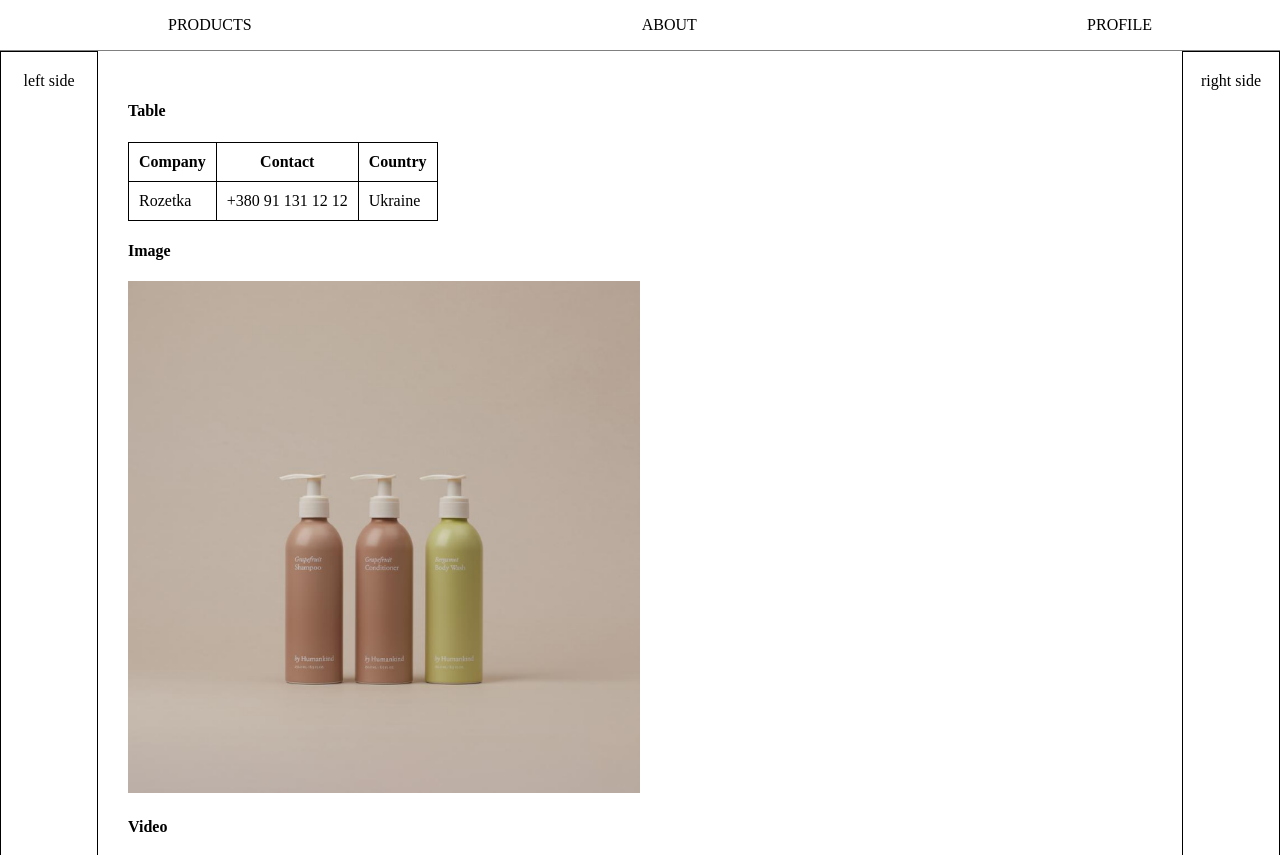
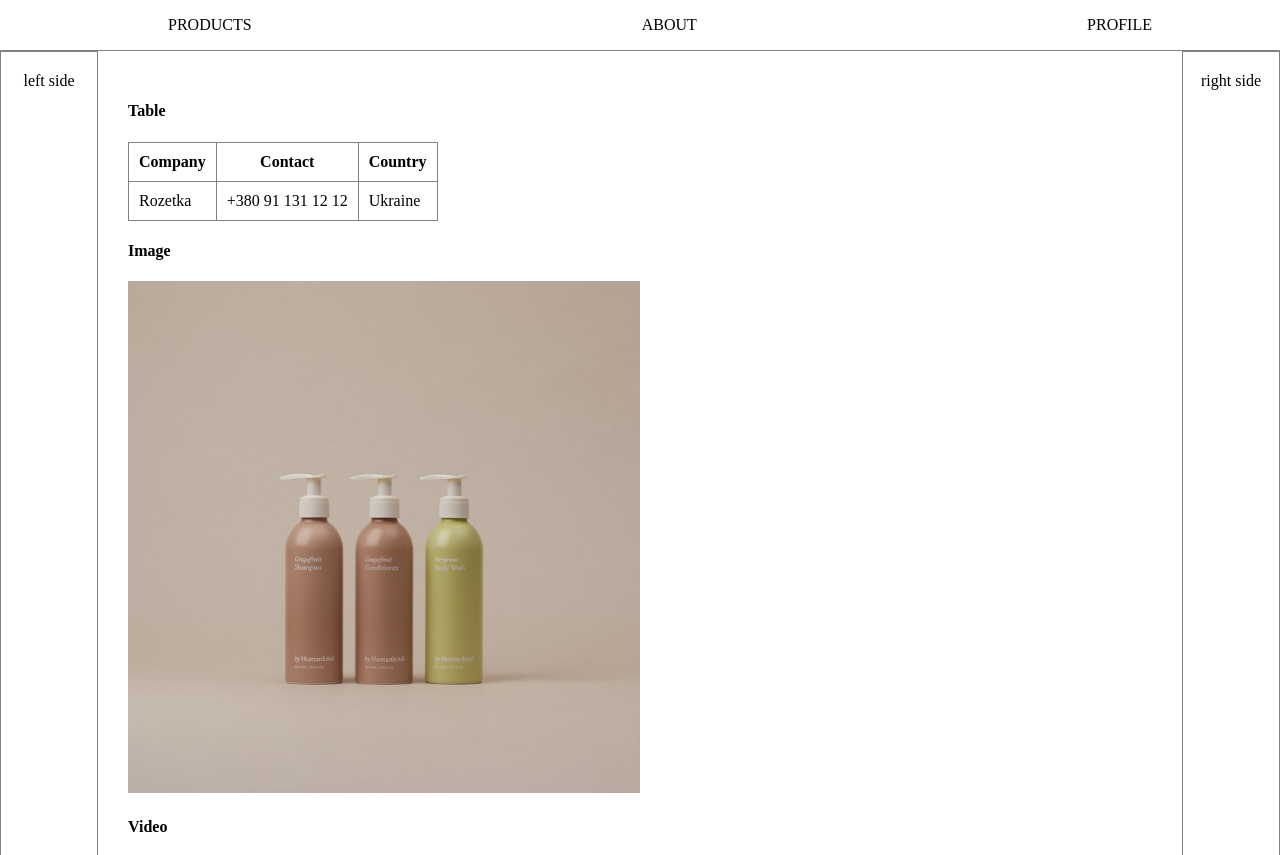
Before and after one commit to andrew1903/web-design-site, a PHP site: page / in a window 1280 px wide. Shown: the top 855 px of the page. Run offline with PHP 8.4, Linux system fonts and the light colour scheme.

Commit message:
updated border color for different containers

```diff
--- a/css/index.css
+++ b/css/index.css
@@ -30,7 +30,7 @@ table,
 table th,
 table td {
     border-collapse: collapse;
-    border: 1px solid black;
+    border: 1px solid gray;
     padding: 10px;
 }
 
@@ -47,7 +47,7 @@ img {
     padding-top: 20px;
     width: 10%;
     flex-grow: 1;
-    border: 1px solid black;
+    border: 1px solid gray;
 }
 
 .second {
@@ -55,7 +55,7 @@ img {
     padding-top: 20px;
     width: 10%;
     flex-grow: 3;
-    border: 1px solid black;
+    border: 1px solid gray;
 }
 
 .main > div.container {
@@ -64,7 +64,7 @@ img {
 }
 
 footer {
-    border: 1px solid black;
+    border: 1px solid gray;
     padding: 30px;
     text-align: center;
 }
```
